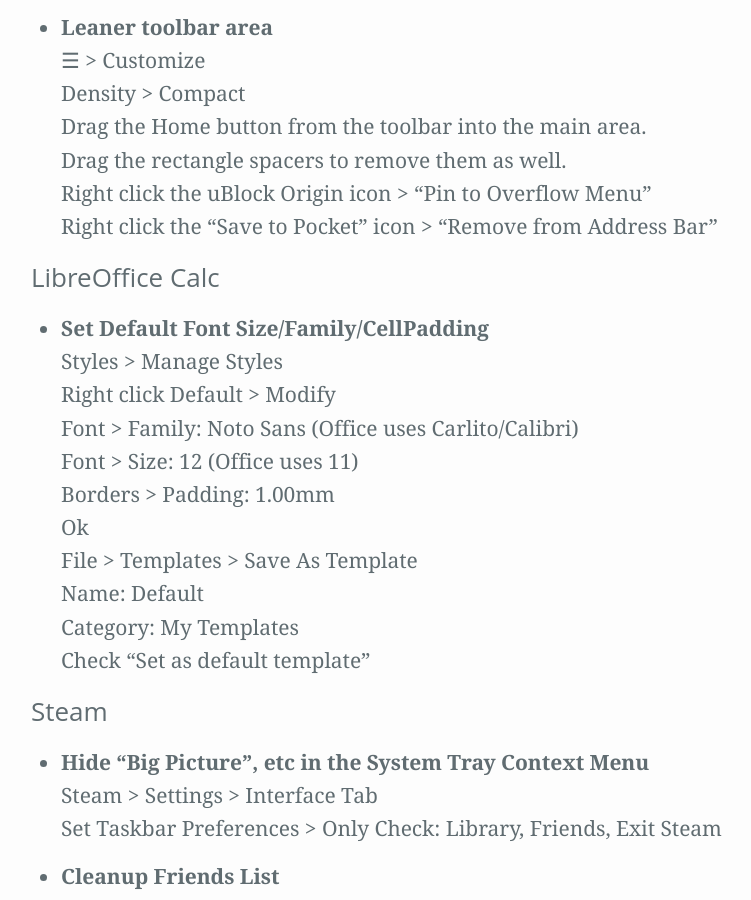
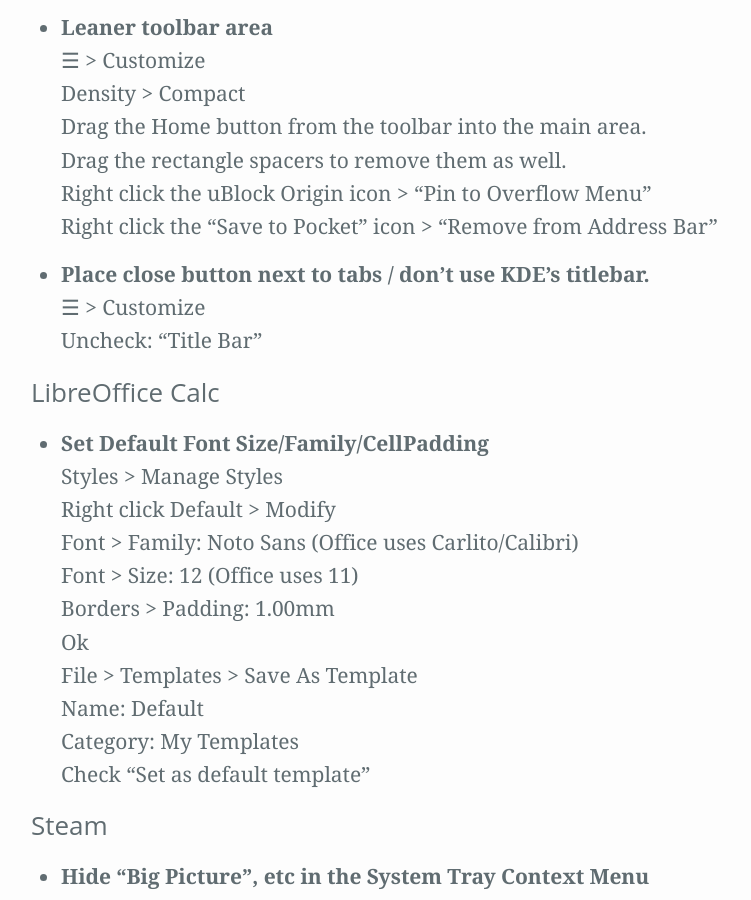
Before and after one commit to Zren/zren.github.io, a Jekyll site: the page built from kde.md, in a window 1280 px wide and 900 px high, scrolled down 11313 px. Shown: the whole window, without its empty margins (127-878 px from the left). Built offline with Jekyll 4.4.1, drawn with Linux system fonts in a browser that asks for light colours.

Commit message:
Add firefox csd titlebar tip

```diff
--- a/kde.md
+++ b/kde.md
@@ -449,6 +449,10 @@
   Right click the uBlock Origin icon > "Pin to Overflow Menu"
   Right click the "Save to Pocket" icon > "Remove from Address Bar"
 
+{% assign i = i | plus: 1 %}
+* {:#cfg-{{ i }}}  Place close button next to tabs / don't use KDE's titlebar.
+  ☰ > Customize
+  Uncheck: "Title Bar"
 
 
 ### LibreOffice Calc
```
